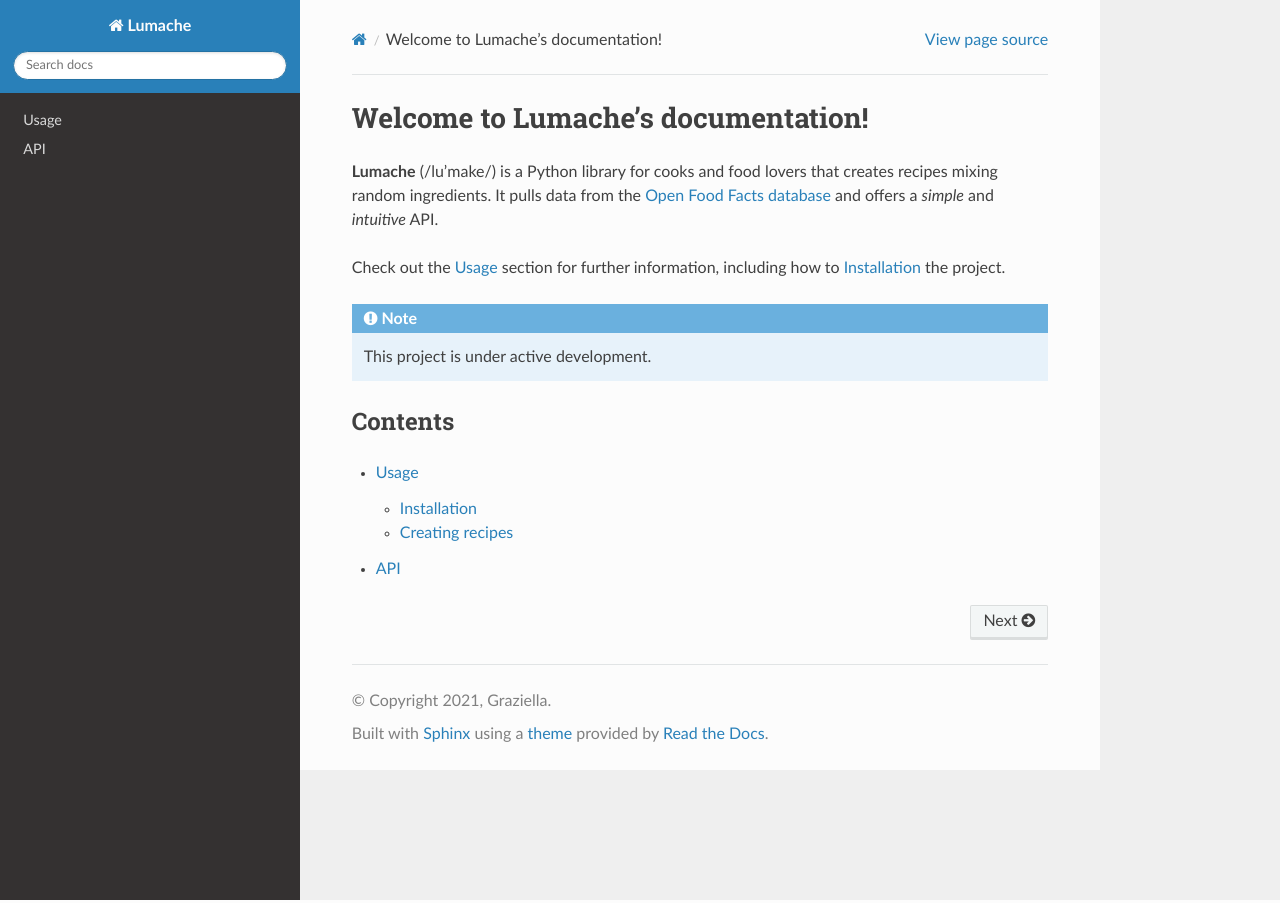
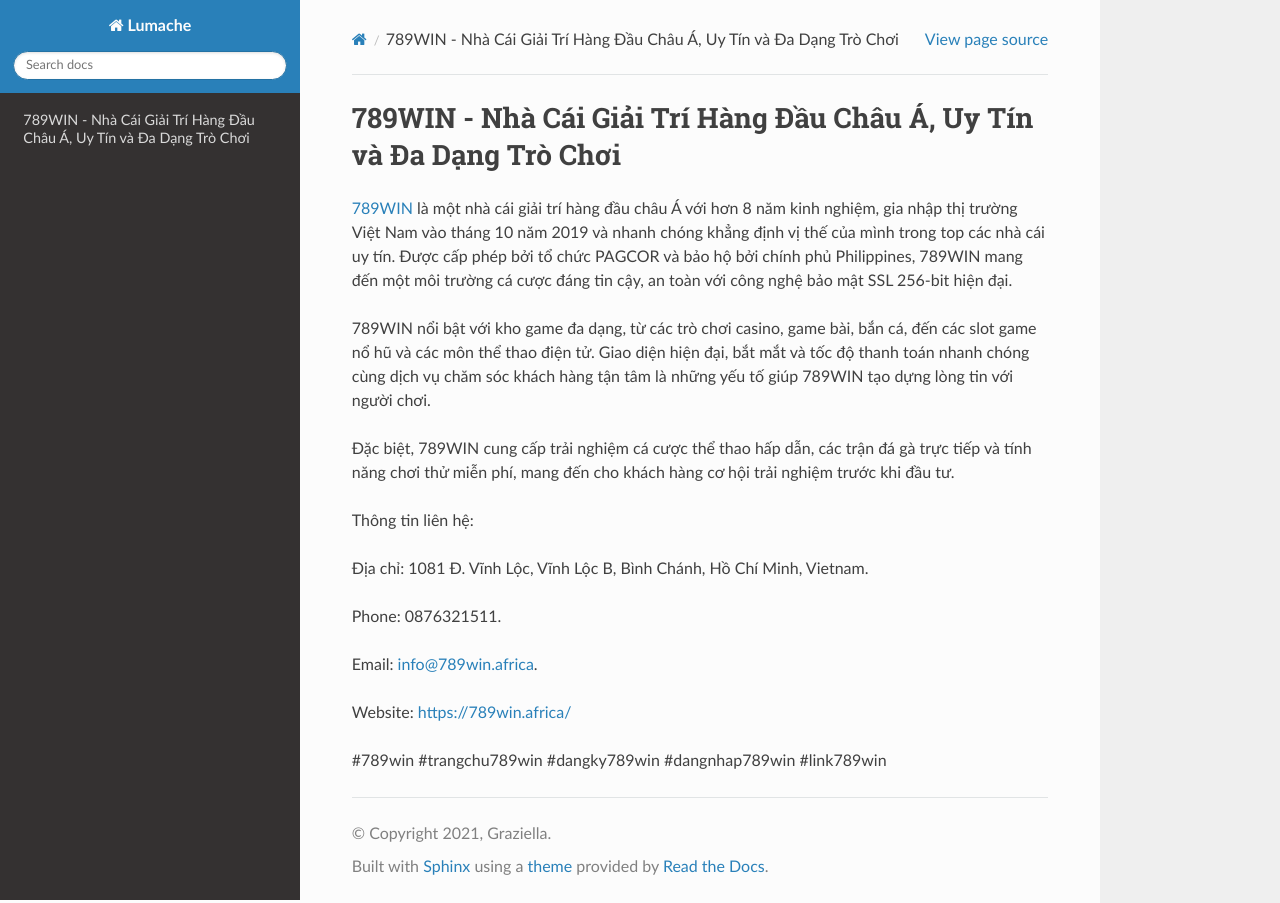
Before and after one commit to p8ebermouc/789winafrica, a Sphinx documentation site: the page built from docs/source/index.rst, in a window 1280 px wide. Built offline with Sphinx 7.4.7 and the Read the Docs theme 3.1.0, drawn with Linux system fonts in a browser that asks for light colours.

Commit message:
Update index.rst

```diff
--- a/docs/source/index.rst
+++ b/docs/source/index.rst
@@ -1,22 +1,20 @@
-Welcome to Lumache's documentation!
+789WIN - Nhà Cái Giải Trí Hàng Đầu Châu Á, Uy Tín và Đa Dạng Trò Chơi
 ===================================
 
-**Lumache** (/lu'make/) is a Python library for cooks and food lovers
-that creates recipes mixing random ingredients.
-It pulls data from the `Open Food Facts database <https://world.openfoodfacts.org/>`_
-and offers a *simple* and *intuitive* API.
+`789WIN <https://789win.africa/>`_ là một nhà cái giải trí hàng đầu châu Á với hơn 8 năm kinh nghiệm, gia nhập thị trường Việt Nam vào tháng 10 năm 2019 và nhanh chóng khẳng định vị thế của mình trong top các nhà cái uy tín. Được cấp phép bởi tổ chức PAGCOR và bảo hộ bởi chính phủ Philippines, 789WIN mang đến một môi trường cá cược đáng tin cậy, an toàn với công nghệ bảo mật SSL 256-bit hiện đại.
 
-Check out the :doc:`usage` section for further information, including
-how to :ref:`installation` the project.
+789WIN nổi bật với kho game đa dạng, từ các trò chơi casino, game bài, bắn cá, đến các slot game nổ hũ và các môn thể thao điện tử. Giao diện hiện đại, bắt mắt và tốc độ thanh toán nhanh chóng cùng dịch vụ chăm sóc khách hàng tận tâm là những yếu tố giúp 789WIN tạo dựng lòng tin với người chơi.
 
-.. note::
+Đặc biệt, 789WIN cung cấp trải nghiệm cá cược thể thao hấp dẫn, các trận đá gà trực tiếp và tính năng chơi thử miễn phí, mang đến cho khách hàng cơ hội trải nghiệm trước khi đầu tư.
 
-   This project is under active development.
+Thông tin liên hệ:
 
-Contents
---------
+Địa chỉ: 1081 Đ. Vĩnh Lộc, Vĩnh Lộc B, Bình Chánh, Hồ Chí Minh, Vietnam.
 
-.. toctree::
+Phone: 0876321511.
 
-   usage
-   api
+Email: info@789win.africa.
+
+Website: https://789win.africa/
+
+#789win #trangchu789win #dangky789win #dangnhap789win #link789win
```
